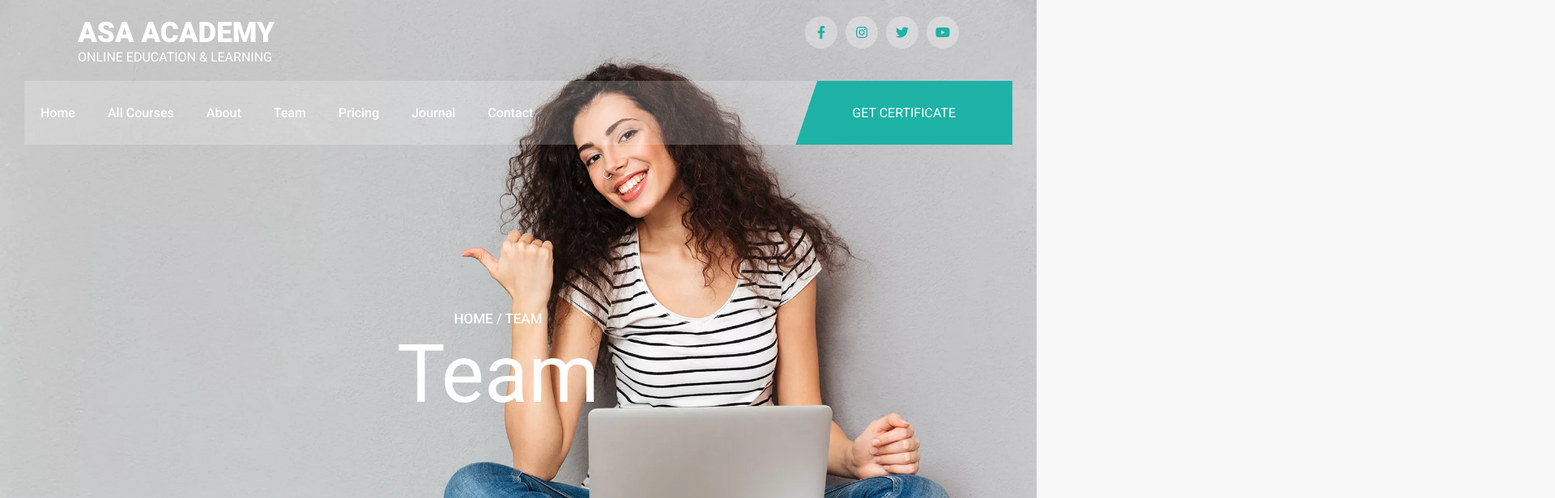
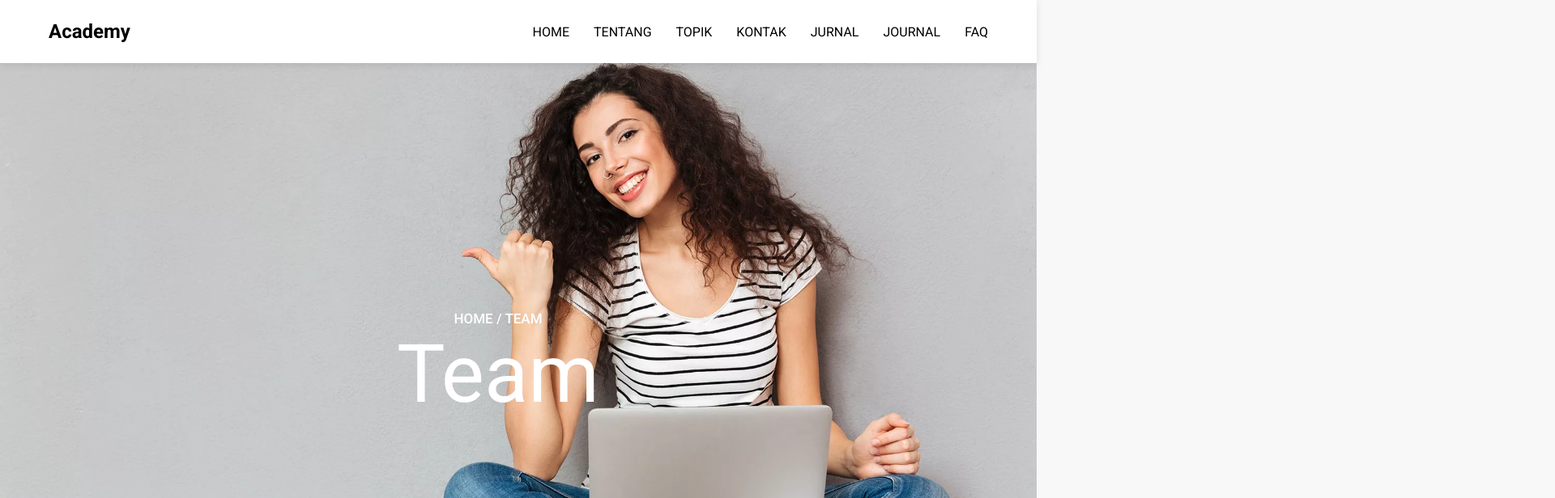
Before and after one commit to saavaurs/ASA-Academy, a React (Create React App) app: page /team in a window 1280 px wide. Shown: the top 616 px of the page at 81% size, 1920 px wide, since content can reach past the window. Built offline with nearby package versions, Linux system fonts and the light colour scheme.

Commit message:
edit navbar dan merubah about page sambil belajar

```diff
--- a/src/components/about/about.css
+++ b/src/components/about/about.css
@@ -1,81 +1,134 @@
-.aboutHome {
-  height: auto;
+/* Global Styles */
+.about-page {
+  font-family: 'Poppins', sans-serif;
+  color: #333;
 }
-.aboutHome #heading {
+
+/* About Container */
+.about-container {
+  max-width: 1200px;
+  margin: auto;
+  padding: 20px;
+  font-family: 'Poppins', sans-serif;
+  color: #333;
+}
+
+
+
+/* About Header */
+.about-header {
+  text-align: center;
+  margin-bottom: 40px;
+  padding: 20px 0;
+  border-bottom: 1px solid #eee;
+}
+
+.about-header h1 {
+  font-size: 2.5rem;
+  color: #3498db;
+  margin-bottom: 10px;
+}
+
+.breadcrumb {
+  font-size: 0.9rem;
+  color: #7f8c8d;
+}
+
+.breadcrumb span {
+  color: #3498db;
+  cursor: pointer;
+}
+
+/* About Content */
+.about-content {
+  padding: 20px;
+
+}
+
+.about-content h2 {
+  font-size: 2rem;
+  color: #2A9DF4;
+  margin-bottom: 10px;
+  text-align: center;
+}
+
+/* ke kiri */
+.about-description {
   text-align: left;
-  padding: 0;
+  line-height: 1.8;
+  padding: 0; /* Menghapus padding default */
+  margin: 0; /* Menghapus margin default */
+  max-width: 100%; /* Memastikan lebar penuh */
 }
-.aboutHome .left img {
-  width: 100%;
-  height: 100%;
-  object-fit: cover;
+
+.about-description p {
+  margin-bottom: 20px;
 }
-.aboutHome .right {
-  padding: 80px 50px;
-}
-.aboutHome .items {
+
+/* Benefits Section */
+.benefits-section {
   margin-top: 50px;
 }
-.aboutHome .item {
+
+.benefits-section h3 {
+  text-align: center;
+  font-size: 1.5rem;
+  color: #2c3e50;
+  margin-bottom: 30px;
+}
+
+.benefits-grid {
+  display: grid;
+  grid-template-columns: repeat(3, 1fr);
+  gap: 30px;
+  max-width: 1000px;
+  margin: 0 auto;
+}
+
+.benefit-card {
   background-color: #fff;
-  margin-top: 30px;
-  padding: 20px;
-  transition: 0.5s;
+  padding: 30px;
+  border-radius: 8px;
+  box-shadow: 0 3px 10px rgba(0,0,0,0.1);
+  text-align: center;
+  transition: all 0.3s ease;
 }
-.aboutHome .img {
-  width: 200px;
+
+.benefit-card h4 {
+  color: #3498db;
+  font-size: 1.2rem;
 }
-.aboutHome img {
-  width: 70px;
-  height: 70px;
+
+.benefit-card:hover {
+  transform: translateY(-5px);
+  box-shadow: 0 5px 15px rgba(0,0,0,0.2);
 }
-.aboutHome .item h2 {
-  font-size: 20px;
-  margin-bottom: 15px;
-}
-.aboutHome .item p {
-  color: #999999;
-}
-.aboutHome .item:hover {
-  background-color: #1eb2a6;
-  color: #fff;
-  cursor: pointer;
-  box-shadow: 0 5px 25px -2px rgb(0 0 0 / 6%);
-}
-.aboutHome .item:hover p {
-  color: #fff;
-}
-/*----------awrapper------------*/
-.awrapper {
-  background-image: url("../../../public/images/awrapper.webp");
-  background-repeat: no-repeat;
-  background-size: cover;
-  background-position: center;
-  height: 30vh;
-  color: #fff;
-}
-.awrapper .box {
-  padding: 70px 0;
-}
-.awrapper img {
-  margin-right: 30px;
-}
-.awrapper h1 {
-  font-size: 50px;
-}
-.awrapper h3 {
-  font-size: 20px;
-  font-weight: 500;
-}
-/*----------awrapper------------*/
-@media screen and (max-width: 768px) {
-  .aboutHome .container {
-    flex-direction: column-reverse;
+
+/* Responsive Design */
+@media (max-width: 768px) {
+  .benefits-grid {
+    grid-template-columns: 1fr;
   }
-  .aboutHome .row {
-    width: 100%;
+
+  .about-header h1 {
+    font-size: 2rem;
   }
-  .awrapper {
-    height: 50vh;
+
+  .about-content h2 {
+    font-size: 1.8rem;
   }
 }
+
+@media (max-width: 480px) {
+  .about-header h1 {
+    font-size: 1.8rem;
+  }
+
+  .about-content h2 {
+    font-size: 1.5rem;
+  }
+
+  .benefit-card {
+    padding: 20px;
+  }
+}
--- a/src/components/about/about.jsx
+++ b/src/components/about/about.jsx
@@ -1,15 +1,56 @@
-import React from "react"
-import "./about.css"
-import Back from "../common/back/Back"
-import AboutCard from "./AboutCard"
+import React from "react";
+import "./about.css";
 
 const About = () => {
   return (
-    <>
-      <Back title='About Us' />
-      <AboutCard />
-    </>
-  )
-}
+    <div className="about-container">
+      <div className="about-header">
+        <div className="breadcrumb">
+        </div>
+      </div>
 
-export default About
+      <div className="about-content">
+      <h2>Langkah Awal Menuju Keahlian,
+      Bersama Platform Edukasi Tepercaya</h2>
+        <div className="about-description">
+          <p className="intro-text">
+            Temukan berbagai pengetahuan dasar pemrograman di sini. Pelajari dengan mudah melalui berbagai topik mendalam
+            dengan video pembelajaran dan materi berupa artikel. Ayo tingkatkan skill-mu dan mulai perjalanan belajarmu hari ini!
+          </p>
+          </div>
+
+
+            <div className ="about-text">
+            <h2>Belajar Pemrograman dengan Mudah dan Menyenangkan</h2>
+            ASA Academy adalah platform edukasi yang menghadirkan berbagai pengetahuan seputar pemrograman.
+            Kami menyediakan pengetahuan informatif dan video pembelajaran agar siapa saja bisa belajar dengan mudah,
+            kapan saja, dan di mana saja.
+
+
+
+          <p>
+            Kami percaya bahwa akses terhadap ilmu teknologi harus terbuka untuk
+            semua orang. Oleh karena itu, kami hadir untuk membantu kamu memahami dunia pemrograman.
+          </p>
+        </div>
+
+        <div className="benefits-section">
+          <h3>Manfaat Belajar di ASA Academy</h3>
+          <div className="benefits-grid">
+            <div className="benefit-card">
+              <h4>Meningkatkan Logika & Berpikir Kritis</h4>
+            </div>
+            <div className="benefit-card">
+              <h4>Memahami Cara Kerja Teknologi</h4>
+            </div>
+            <div className="benefit-card">
+              <h4>Membuka Peluang Karir di Dunia Digital</h4>
+            </div>
+          </div>
+        </div>
+      </div>
+    </div>
+  );
+};
+
+export default About;
--- a/src/components/common/footer/footer.css
+++ b/src/components/common/footer/footer.css
@@ -1,5 +1,5 @@
 .newletter {
-  background-color: #1eb2a6;
+  background-color: #2A9DF4;
   padding: 50px 0;
   color: #fff;
 }
@@ -27,7 +27,7 @@
 }
 .newletter i {
   padding: 12px;
-  color: #1eb2a6;
+  color: #2A9DF4;
   background-color: #fff;
 }
 footer {
@@ -44,7 +44,7 @@ footer .container {
   }
 }
 footer .logo span {
-  color: #1eb2a6;
+  color: #2A9DF4;
   font-size: 14px;
 }
 footer .logo p {
@@ -52,7 +52,7 @@ footer .logo p {
   margin: 30px 0 15px 0;
 }
 footer .logo .icon {
-  background-color: #1eb2a6;
+  background-color: #2A9DF4;
   color: white;
   margin-right: 10px;
 }
@@ -65,7 +65,7 @@ footer ul li {
 }
 footer .link li::before {
   content: "⟶";
-  color: #1eb2a6;
+  color: #2A9DF4;
   margin-right: 5px;
 }
 footer .items {
@@ -81,7 +81,7 @@ footer .items img {
 footer .items span,
 footer .items i {
   font-size: 12px;
-  color: #1eb2a6;
+  color: #2A9DF4;
   margin-right: 5px;
   text-transform: capitalize;
 }
@@ -96,17 +96,17 @@ footer .last ul li {
 footer .last i {
   width: 60px;
   font-size: 20px;
-  color: #1eb2a6;
+  color: #2A9DF4;
 }
 .legal {
   text-align: center;
   padding: 50px 0;
   color: grey;
-  background-color: #e9e9e9;
+  background-color: #2A9DF4;
 }
 .legal p {
   font-size: 15px;
 }
 .legal i {
-  color: #1eb2a6;
+  color: #2A9DF4;
 }
--- a/src/components/common/header/Header.jsx
+++ b/src/components/common/header/Header.jsx
@@ -1,48 +1,46 @@
 import React, { useState } from "react"
 import { Link } from "react-router-dom"
-import Head from "./Head"
 import "./header.css"
 
 const Header = () => {
   const [click, setClick] = useState(false)
 
   return (
-    <>
-      <Head />
-      <header>
-        <nav className='flexSB'>
-          <ul className={click ? "mobile-nav" : "flexSB "} onClick={() => setClick(false)}>
+    <header className="main-header">
+      <div className="header-container">
+        <div className="logo">Academy</div>
+
+        <nav className={`nav-links ${click ? "mobile-nav" : ""}`}>
+          <ul onClick={() => setClick(false)}>
             <li>
-              <Link to='/'>Home</Link>
+              <Link to='/'>HOME</Link>
             </li>
             <li>
-              <Link to='/courses'>All Courses</Link>
+              <Link to='/about'>TENTANG</Link>
             </li>
             <li>
-              <Link to='/about'>About</Link>
+              <Link to='/courses'>TOPIK</Link>
             </li>
             <li>
-              <Link to='/team'>Team</Link>
+              <Link to='/team'>KONTAK</Link>
             </li>
             <li>
-              <Link to='/pricing'>Pricing</Link>
+              <Link to='/pricing'>JURNAL</Link>
             </li>
             <li>
-              <Link to='/journal'>Journal</Link>
+              <Link to='/journal'>JOURNAL</Link>
             </li>
             <li>
-              <Link to='/contact'>Contact</Link>
+              <Link to='/contact'>FAQ</Link>
             </li>
           </ul>
-          <div className='start'>
-            <div className='button'>GET CERTIFICATE</div>
-          </div>
-          <button className='toggle' onClick={() => setClick(!click)}>
-            {click ? <i className='fa fa-times'> </i> : <i className='fa fa-bars'></i>}
-          </button>
         </nav>
-      </header>
-    </>
+
+        <button className='toggle' onClick={() => setClick(!click)}>
+          {click ? <i className='fa fa-times'></i> : <i className='fa fa-bars'></i>}
+        </button>
+      </div>
+    </header>
   )
 }
 
--- a/src/components/common/header/header.css
+++ b/src/components/common/header/header.css
@@ -1,77 +1,120 @@
-/*--------head------------*/
-.head {
-  padding: 20px 0;
-  color: #fff;
+/* Main Header */
+.main-header {
+  background-color: #ffffff; /* Warna biru seperti desain */
+  padding: 25px 0;
+  box-shadow: 0 2px 10px rgba(0, 0, 0, 0.1);
+  position: sticky;
+  top: 0;
+  z-index: 1000;
 }
-.logo h1 {
-  font-size: 35px;
-  font-weight: 900;
+
+.header-container {
+  display: flex;
+  justify-content: space-between;
+  align-items: center;
+  max-width: 1200px;
+  margin: 0 auto;
+  padding: 0 20px;
 }
-.head .icon {
-  margin-left: 10px;
+
+.logo {
+  font-size: 24px;
+  font-weight: bold;
+  color: rgb(0, 0, 0); /* Warna teks logo */
 }
-/*--------head------------*/
-/*--------header------------*/
-header {
-  background-color: rgba(255, 255, 255, 0.2);
-  margin: 0 30px;
+
+/* Navigation Links */
+.nav-links ul {
+  display: flex;
+  list-style: none;
+  margin: 0;
+  padding: 0;
 }
-header .nav {
-  display: flex !important;
+
+.nav-links li {
+  margin-left: 30px;
 }
-header li {
-  margin-right: 40px;
+
+.nav-links a {
+  color: #000000; /* Teks hitam */
+  text-decoration: none;
+  font-weight: 400; /* Lebih tebal */
+  font-size: 16px;
+  text-transform: uppercase;
+  transition: all 0.3s;
+  padding: 5px 0;
+  position: relative;
 }
-header ul {
-  padding: 30px 20px;
+
+.nav-links a:hover {
+  color: #2A9DF4; /* Warna kuning saat hover */
 }
-header ul li a {
-  color: #fff;
-  font-weight: 500;
-  transition: 0.5s;
+
+.nav-links a::after {
+  content: '';
+  position: absolute;
+  width: 0;
+  height: 2px;
+  bottom: 0;
+  left: 0;
+  background-color: #2A9DF4;
+  transition: width 0.3s;
 }
-header ul li a:hover {
-  color: #1eb2a6;
+
+.nav-links a:hover::after {
+  width: 100%;
 }
-.start {
-  background-color: #1eb2a6;
-  padding: 30px 70px;
-  color: #fff;
-  clip-path: polygon(10% 0%, 100% 0, 100% 100%, 0% 100%);
-}
+
+/* Mobile Menu */
 .toggle {
   display: none;
+  background: none;
+  border: none;
+  color: rgb(0, 0, 0);
+  font-size: 24px;
+  cursor: pointer;
 }
-/*--------header------------*/
+
+/* Responsive Design */
+@media screen and (max-width: 992px) {
+  .nav-links li {
+    margin-left: 20px;
+  }
+}
+
 @media screen and (max-width: 768px) {
-  .start {
-    clip-path: none;
+  .nav-links {
+    position: fixed;
+    top: 70px;
+    left: -100%;
+    width: 100%;
+    height: calc(100vh - 70px);
+    background-color: #3498db;
+    transition: left 0.3s;
+    z-index: 999;
   }
-  header {
-    margin: 0;
-    background-color: #1eb2a6;
-    position: relative;
+
+  .nav-links.mobile-nav {
+    left: 0;
   }
-  header ul.flexSB {
-    display: none;
+
+  .nav-links ul {
+    flex-direction: column;
+    padding: 20px;
   }
-  header ul li {
-    margin-bottom: 20px;
+
+  .nav-links li {
+    margin: 15px 0;
+    margin-left: 0;
   }
+
+  .nav-links a {
+    font-size: 18px;
+    display: block;
+    padding: 10px 0;
+  }
+
   .toggle {
     display: block;
-    background: none;
-    color: #fff;
-    font-size: 30px;
-    position: absolute;
-    right: 0;
-    top: -20px;
-  }
-  .mobile-nav {
-    position: absolute;
-    top: 7vh;
-    left: 0;
-    width: 100%;
-    background-color: #1eb2a6;
   }
 }
```
